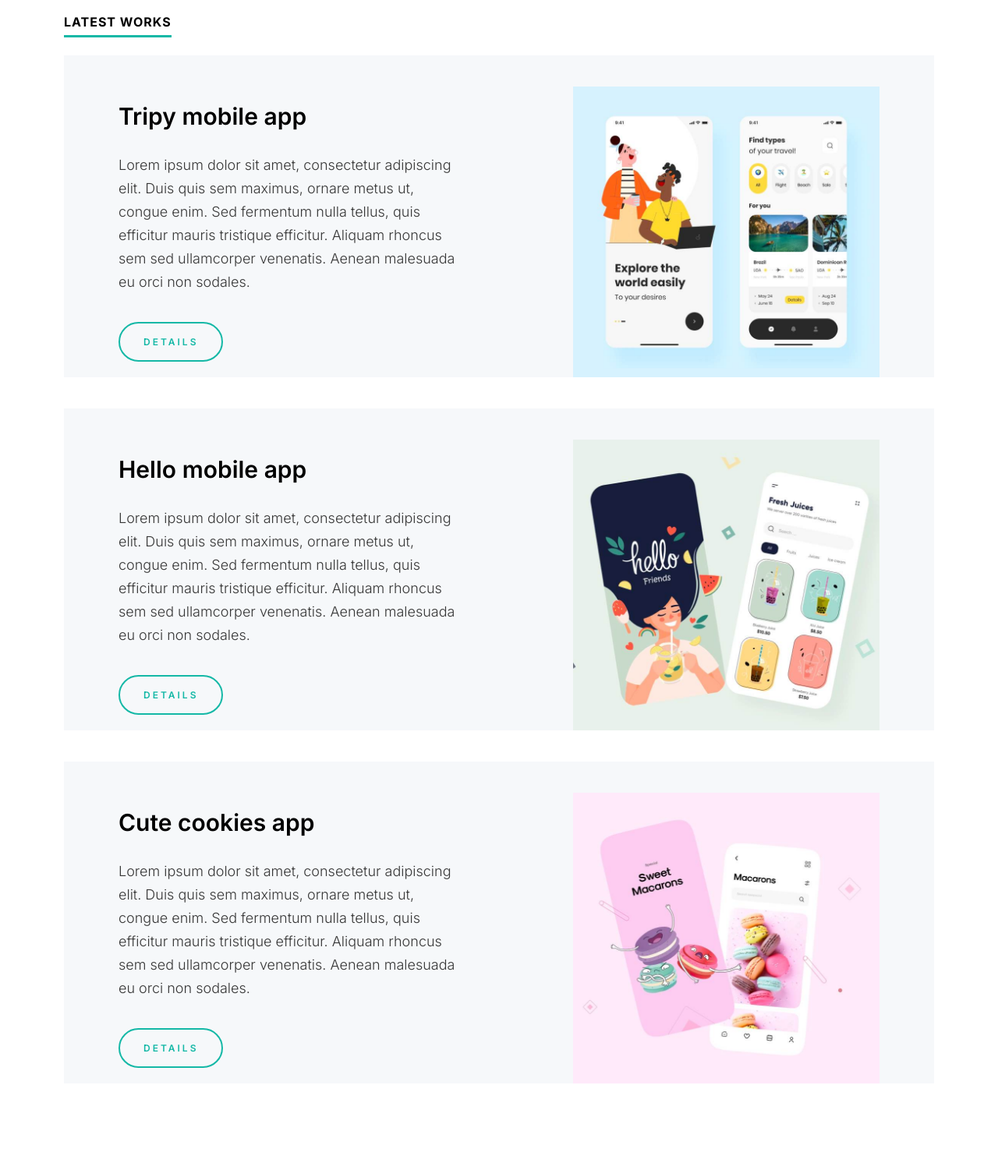
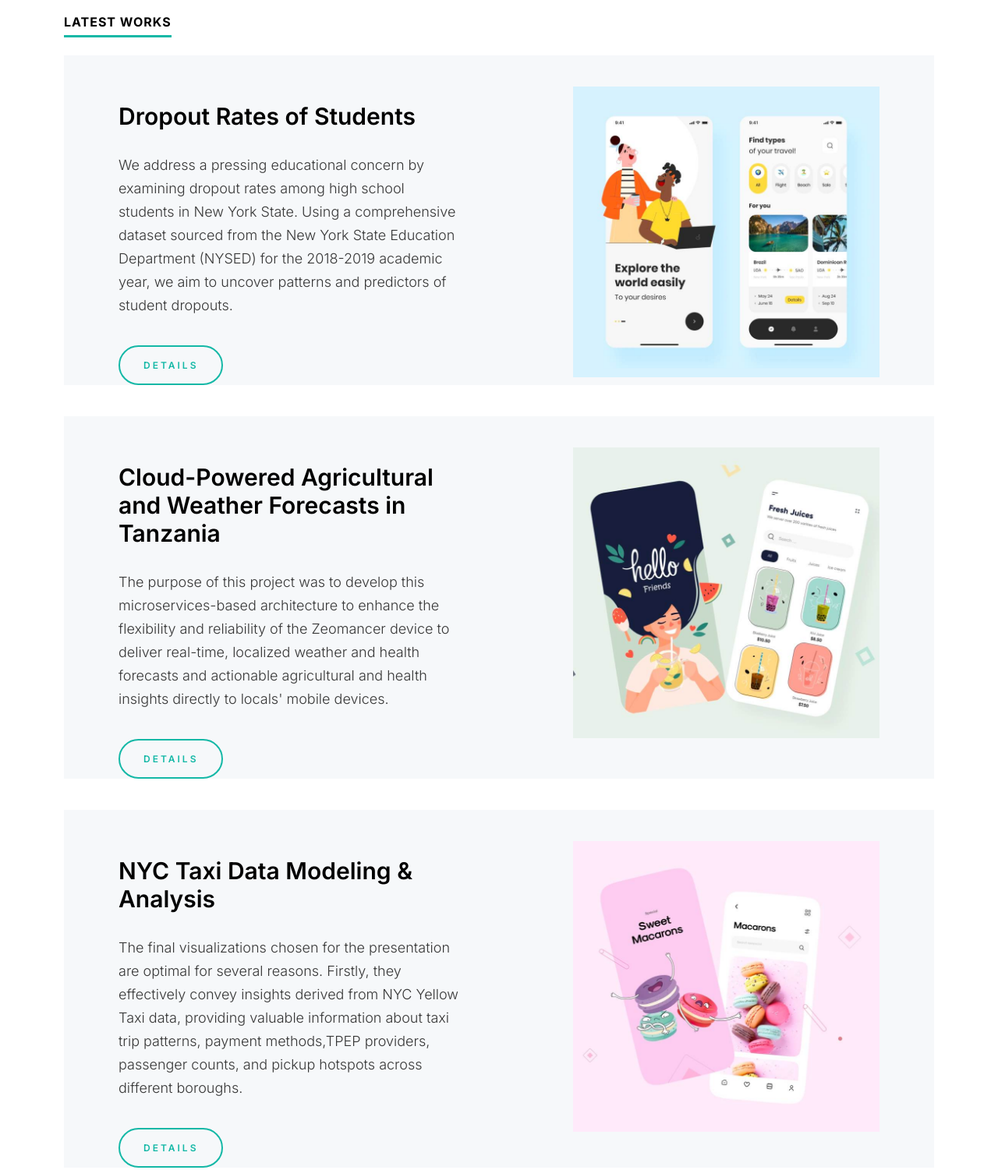
Before and after one commit to karinathpa/portfolio, a plain HTML site: page index.html in a window 1280 px wide. Shown: the part 2800-4301 px from the top of the page at 78% size. Drawn offline with nearby package versions, Linux system fonts and the light colour scheme.

Commit message:
Update project titles and descriptions in index.html

```diff
--- a/index.html
+++ b/index.html
@@ -205,8 +205,8 @@
               <div class="row">
                   <div class="col-12 col-sm-12 col-md-7 col-lg-7 col-xl-7 col-xxl-7">
                       <section>
-                          <h3 class="ds-work-tilte">Tripy mobile app</h3>
-                          <p>Lorem ipsum dolor sit amet, consectetur adipiscing elit. Duis quis sem maximus, ornare metus ut, congue enim. Sed fermentum nulla tellus, quis efficitur mauris tristique efficitur. Aliquam rhoncus sem sed ullamcorper venenatis. Aenean malesuada eu orci non sodales. </p>
+                          <h3 class="ds-work-tilte">Dropout Rates of Students </h3>
+                          <p>We address a pressing educational concern by examining dropout rates among high school students in New York State. Using a comprehensive dataset sourced from the New York State Education Department (NYSED) for the 2018-2019 academic year, we aim to uncover patterns and predictors of student dropouts. </p>
                           <a href="works-setails.html" class="ds-button">Details</a>
                       </section>
                   </div>
@@ -219,8 +219,9 @@
               <div class="row">
                   <div class="col-12 col-sm-12 col-md-7 col-lg-7 col-xl-7 col-xxl-7">
                       <section>
-                          <h3 class="ds-work-tilte">Hello mobile app</h3>
-                          <p>Lorem ipsum dolor sit amet, consectetur adipiscing elit. Duis quis sem maximus, ornare metus ut, congue enim. Sed fermentum nulla tellus, quis efficitur mauris tristique efficitur. Aliquam rhoncus sem sed ullamcorper venenatis. Aenean malesuada eu orci non sodales. </p>
+                          <h3 class="ds-work-tilte">Cloud-Powered Agricultural and Weather Forecasts in Tanzania</h3>
+                          <p>The purpose of this project was to develop this microservices-based architecture to enhance the flexibility and reliability of the Zeomancer device to deliver real-time,
+localized weather and health forecasts and actionable agricultural and health insights directly to locals' mobile devices. </p>
                           <a href="works-setails.html" class="ds-button">Details</a>
                       </section>
                   </div>
@@ -233,8 +234,8 @@
               <div class="row">
                   <div class="col-12 col-sm-12 col-md-7 col-lg-7 col-xl-7 col-xxl-7">
                       <section>
-                          <h3 class="ds-work-tilte">Cute cookies app</h3>
-                          <p>Lorem ipsum dolor sit amet, consectetur adipiscing elit. Duis quis sem maximus, ornare metus ut, congue enim. Sed fermentum nulla tellus, quis efficitur mauris tristique efficitur. Aliquam rhoncus sem sed ullamcorper venenatis. Aenean malesuada eu orci non sodales. </p>
+                          <h3 class="ds-work-tilte">NYC Taxi Data Modeling & Analysis</h3>
+                          <p>The final visualizations chosen for the presentation are optimal for several reasons. Firstly, they effectively convey insights derived from NYC Yellow Taxi data, providing valuable information about taxi trip patterns, payment methods,TPEP providers, passenger counts, and pickup hotspots across different boroughs.</p>
                           <a href="works-setails.html" class="ds-button">Details</a>
                       </section>
                   </div>
@@ -255,7 +256,7 @@
           <span>Stay in touch</span>
           <h4>Ready to talk?</h4>
           <p>Feel free to contact us</p>
-          <a href="mailto:test@test.com" class="ds-button">Lets Talk</a>
+          <a href="mailto:karinathpa@gmail.com" class="ds-button">Lets Talk</a>
         </section>
         <span class="ds-copyright">© 2022 All rights reserved. Free minimal bootstrap template by <a href="https://designstub.com/" target="_blank">Designstub</a>.</span>
      </div>
```
